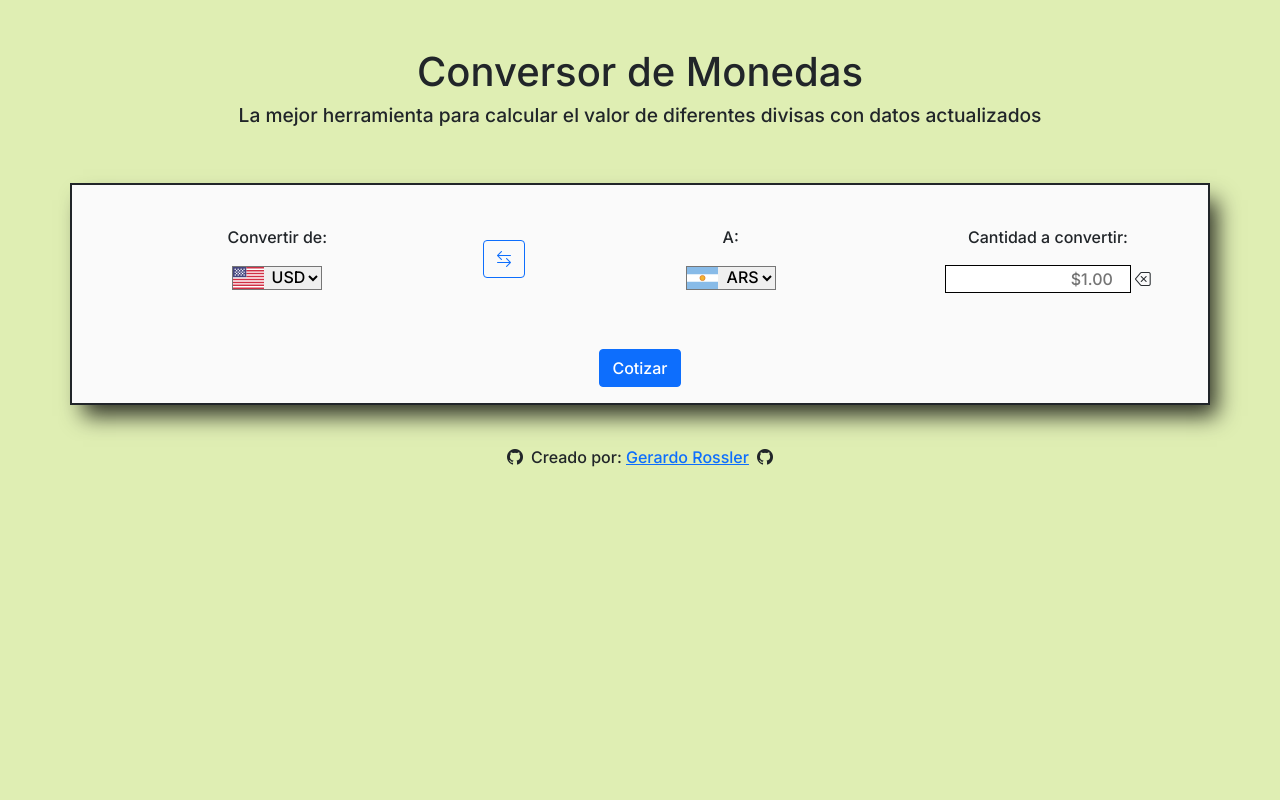
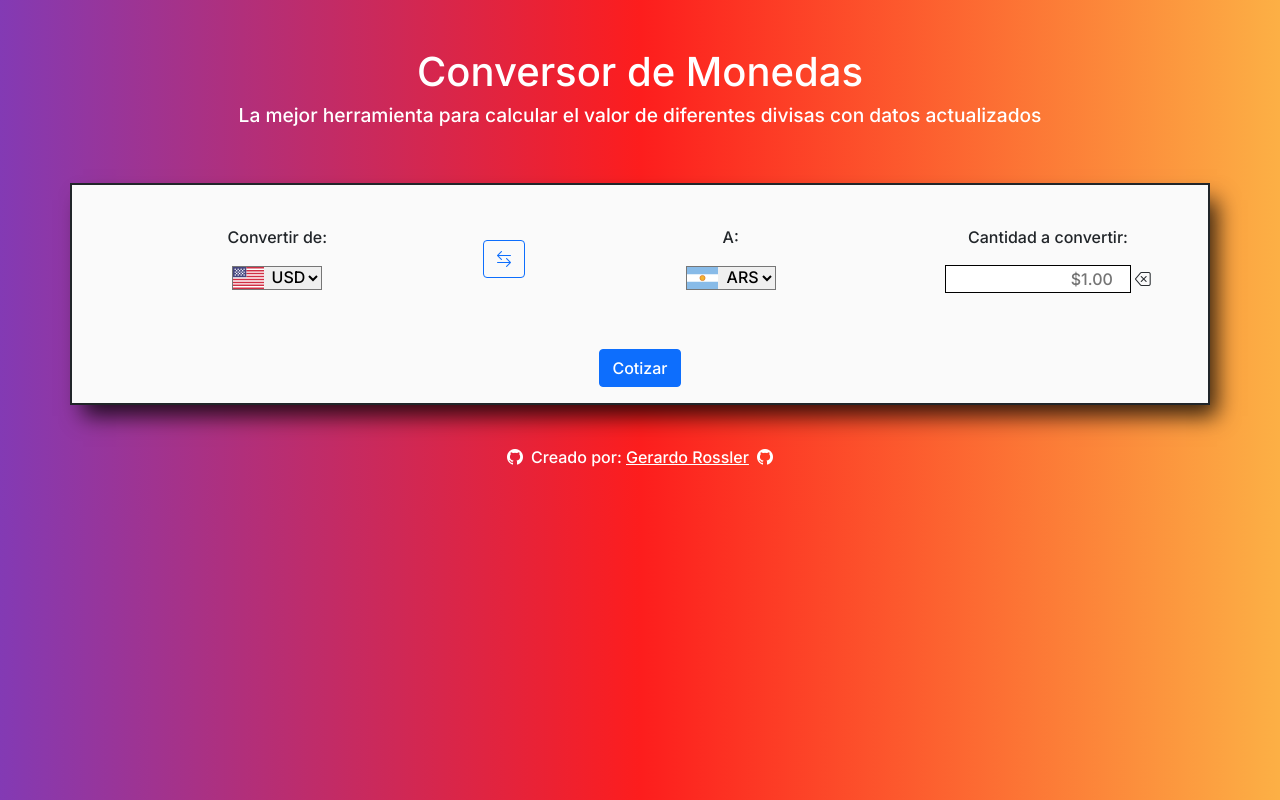
Before and after one commit to g-rossler/Exchange-Rate-Market, a website with bundled scripts: page index.html in a window 1280 px wide. Built offline with nearby package versions, Linux system fonts and the light colour scheme.

Commit message:
Mejoras en el diseño
Se modifico el color del fondo, ya que el anterior no era aceptable.
Ademas, se modifico el color del texto para que se vea mejor con el color de fondo.

```diff
--- a/src/style.css
+++ b/src/style.css
@@ -4,11 +4,16 @@
 }
 
 body{
-    background: rgba(150, 200, 5,0.3);
+    background: rgb(131,58,180);
+    background: linear-gradient(90deg, rgba(131,58,180,1) 0%, rgba(253,29,29,1) 50%, rgba(252,176,69,1) 100%);
 }
 
 footer{
     margin: 1.5rem;
+}
+
+a{
+    color: white;
 }
 
 #cuadro-principal{
@@ -19,8 +24,13 @@ footer{
     -moz-box-shadow: 10px 14px 21px -3px rgba(0,0,0,0.79);
 }
 
+h1{
+    color: white;
+}
+
 h2{
     font-size: 1.2rem;
+    color: white;
 }
 
 .filas{
@@ -44,6 +54,7 @@ h2{
 
 #cuadro-creditos{
     padding: 1rem 0;
+    color: white;
 }
 
 #cuadro-calculadora-boton-cotizar{
@@ -109,6 +120,7 @@ h2{
 #moneda-base{
     width: 23%;
     min-width: 90px;
+    text-align-last: end;
 }
 
 .moneda-futuro{
```
Also changed, not shown: index.html (+1 -0 lines).
